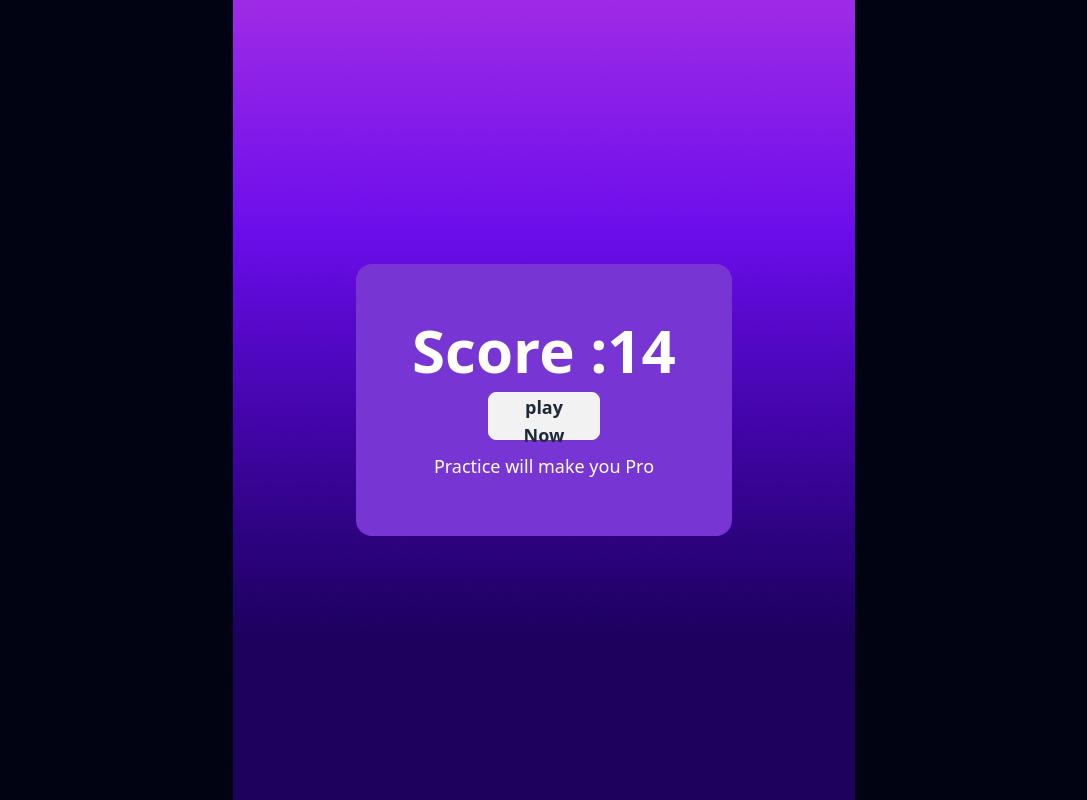
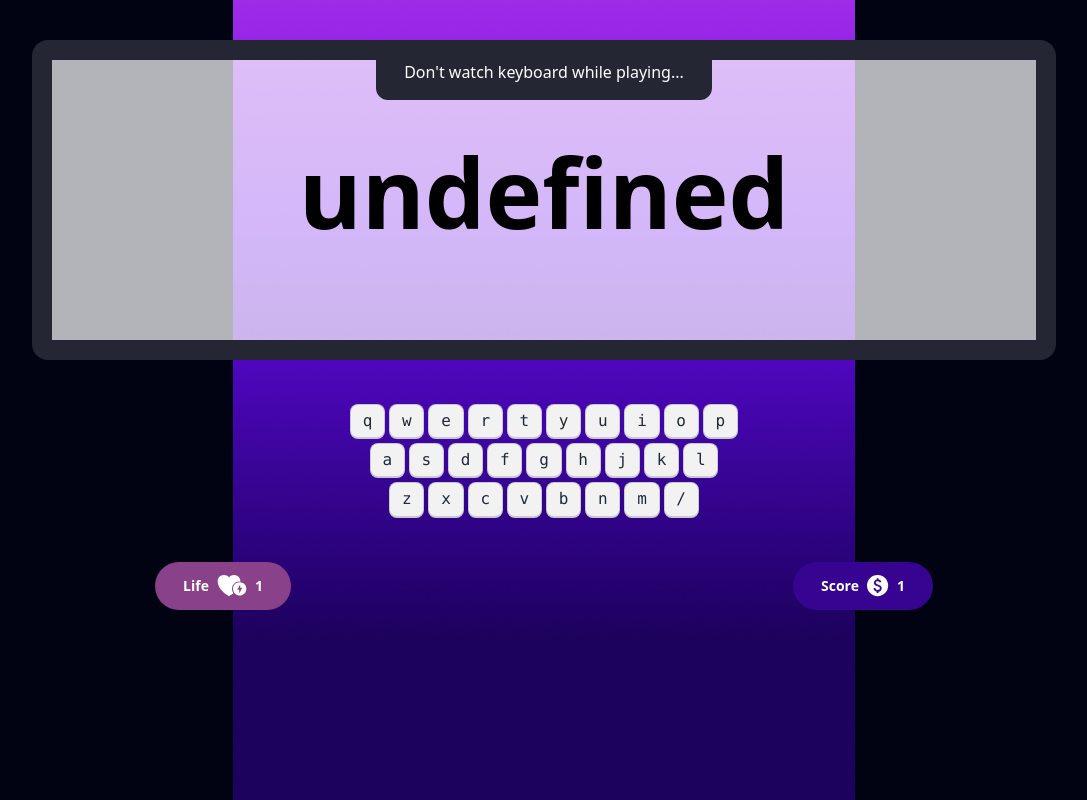
Before and after one commit to SamyaRoy999/alphabet-clash-pro, a plain HTML site: page index.html in a window 1280 px wide. Both pictures are taken after a click on the button "play Now". Shown: the whole page, without its empty margins (96-1183 px from the left). Drawn offline with nearby package versions, Linux system fonts and the light colour scheme.

Commit message:
rendom alphabet created

```diff
--- /dev/null
+++ b/alphabet-clash.js
@@ -0,0 +1,13 @@
+
+function continueGame() {
+   const alpahabet = randomNumber();
+   const getAlphabet = document.getElementById('rendom-alphabet');
+   getAlphabet.innerText = alpahabet;
+   setClassList(alpahabet.toLocaleLowerCase())
+}
+
+function play() {
+    hideElement("home-screen");
+    showElement("play-ground");
+    continueGame();
+}
--- a/index.html
+++ b/index.html
@@ -34,12 +34,12 @@
 
 <body>
     <main class=" min-h-screen bg-[#010313] bg-[url(images/background.png)] bg-no-repeat bg-center">
-        <section class="home min-h-screen text-white flex flex-col justify-center items-center gap-10 hidden">
-            <h1 class="anton text-[170px] uppercase">ALPHABET CLASH</h1>
-            <p class="text-3xl mt-6">Unleash Your Keyboard Kung Fu : Press “Enter” to Play</p>
-            <button class="btn  text-xl">play Now</button>
+        <section id="home-screen" class="home min-h-screen text-white flex flex-col justify-center items-center gap-10 ">
+            <h1 class="anton text-[140px] uppercase">ALPHABET CLASH</h1>
+            <p class="text-2xl mt-6">Unleash Your Keyboard Kung Fu : Press “Enter” to Play</p>
+            <button class="btn  text-xl" onclick="play()">play Now</button>
         </section>
-        <section class="play-ground hidden">
+        <section id="play-ground" class="play-ground hidden">
             <div >
                 <!-- artbord -->
                 <div class="pt-10 pb-10">
@@ -50,43 +50,43 @@
                             </p>
 
                         </div>
-                        <p class="text-8xl text-black font-bold flex justify-center mt-11 ">Y</p>
+                        <p id="rendom-alphabet" class="text-8xl text-black font-bold flex justify-center mt-11 ">Y</p>
                     </div>
                 </div>
                 <!-- artbord end-->
                 <!-- keybode -->
                 <div class="flex justify-center gap-1 my-1 w-full ">
-                    <kbd class="kbd">q</kbd>
-                    <kbd class="kbd">w</kbd>
-                    <kbd class="kbd">e</kbd>
-                    <kbd class="kbd">r</kbd>
-                    <kbd class="kbd">t</kbd>
-                    <kbd class="kbd">y</kbd>
-                    <kbd class="kbd">u</kbd>
-                    <kbd class="kbd">i</kbd>
-                    <kbd class="kbd">o</kbd>
-                    <kbd class="kbd">p</kbd>
+                    <kbd id="q" class="kbd">q</kbd>
+                    <kbd id="w" class="kbd">w</kbd>
+                    <kbd id="e" class="kbd">e</kbd>
+                    <kbd id="r" class="kbd">r</kbd>
+                    <kbd id="t" class="kbd">t</kbd>
+                    <kbd id="y" class="kbd">y</kbd>
+                    <kbd id="u" class="kbd">u</kbd>
+                    <kbd id="i" class="kbd">i</kbd>
+                    <kbd id="o" class="kbd">o</kbd>
+                    <kbd id="p" class="kbd">p</kbd>
                 </div>
                 <div class="flex justify-center gap-1 my-1 w-full">
-                    <kbd class="kbd">a</kbd>
-                    <kbd class="kbd">s</kbd>
-                    <kbd class="kbd">d</kbd>
-                    <kbd class="kbd">f</kbd>
-                    <kbd class="kbd">g</kbd>
-                    <kbd class="kbd">h</kbd>
-                    <kbd class="kbd">j</kbd>
-                    <kbd class="kbd">k</kbd>
-                    <kbd class="kbd">l</kbd>
+                    <kbd id="a" class="kbd">a</kbd>
+                    <kbd id="s" class="kbd">s</kbd>
+                    <kbd id="d" class="kbd">d</kbd>
+                    <kbd id="f" class="kbd">f</kbd>
+                    <kbd id="g" class="kbd">g</kbd>
+                    <kbd id="h" class="kbd">h</kbd>
+                    <kbd id="j" class="kbd">j</kbd>
+                    <kbd id="k" class="kbd">k</kbd>
+                    <kbd id="l" class="kbd">l</kbd>
                 </div>
                 <div class="flex justify-center gap-1 my-1 w-full">
-                    <kbd class="kbd">z</kbd>
-                    <kbd class="kbd">x</kbd>
-                    <kbd class="kbd">c</kbd>
-                    <kbd class="kbd">v</kbd>
-                    <kbd class="kbd">b</kbd>
-                    <kbd class="kbd">n</kbd>
-                    <kbd class="kbd">m</kbd>
-                    <kbd class="kbd">/</kbd>
+                    <kbd id="z" class="kbd">z</kbd>
+                    <kbd id="x" class="kbd">x</kbd>
+                    <kbd id="c" class="kbd">c</kbd>
+                    <kbd id="v" class="kbd">v</kbd>
+                    <kbd id="b" class="kbd">b</kbd>
+                    <kbd id="n" class="kbd">n</kbd>
+                    <kbd id="m" class="kbd">m</kbd>
+                    <kbd id="/" class="kbd">/</kbd>
                 </div>
                 <!-- keybode end-->
                 <!-- button -->
@@ -104,7 +104,7 @@
                 </div>
             </div>
         </section>
-        <section class="flex justify-center min-h-screen items-center">
+        <section class="flex justify-center min-h-screen items-center hidden">
             <div class="bg-[#7736D3] p-14 text-center rounded-2xl">
                 <h1 class="text-6xl text-white font-extrabold">Score :<span>14</span></h1>
                 <button class="btn w-28 text-lg my-3">play Now</button>
@@ -112,6 +112,8 @@
             </div>
         </section>
     </main>
+    <script src="./ulti.js"></script>
+    <script src="./alphabet-clash.js"></script>
 </body>
 
 </html>
--- /dev/null
+++ b/ulti.js
@@ -0,0 +1,20 @@
+function hideElement(element) {
+   const  elementAdd =  document.getElementById(element)
+   elementAdd.classList.add("hidden");
+}
+function showElement(element) {
+   const   elementRemove =  document.getElementById(element)
+   elementRemove.classList.remove("hidden");
+}
+function randomNumber() {
+    const alphabetsString = "A B C D E F G H I K L M N O P Q R S T V X Y Z" ;
+    const alphabetsAray = alphabetsString.split(' ');
+    const randomNum  = Math.round(Math.random() * 25 + 1);
+    const alpahabet = alphabetsAray[randomNum];
+    return alpahabet;
+}
+
+function setClassList(element) {
+   const  elementBg =  document.getElementById(element)
+   elementBg.classList.add("bg-amber-700")
+}
```
